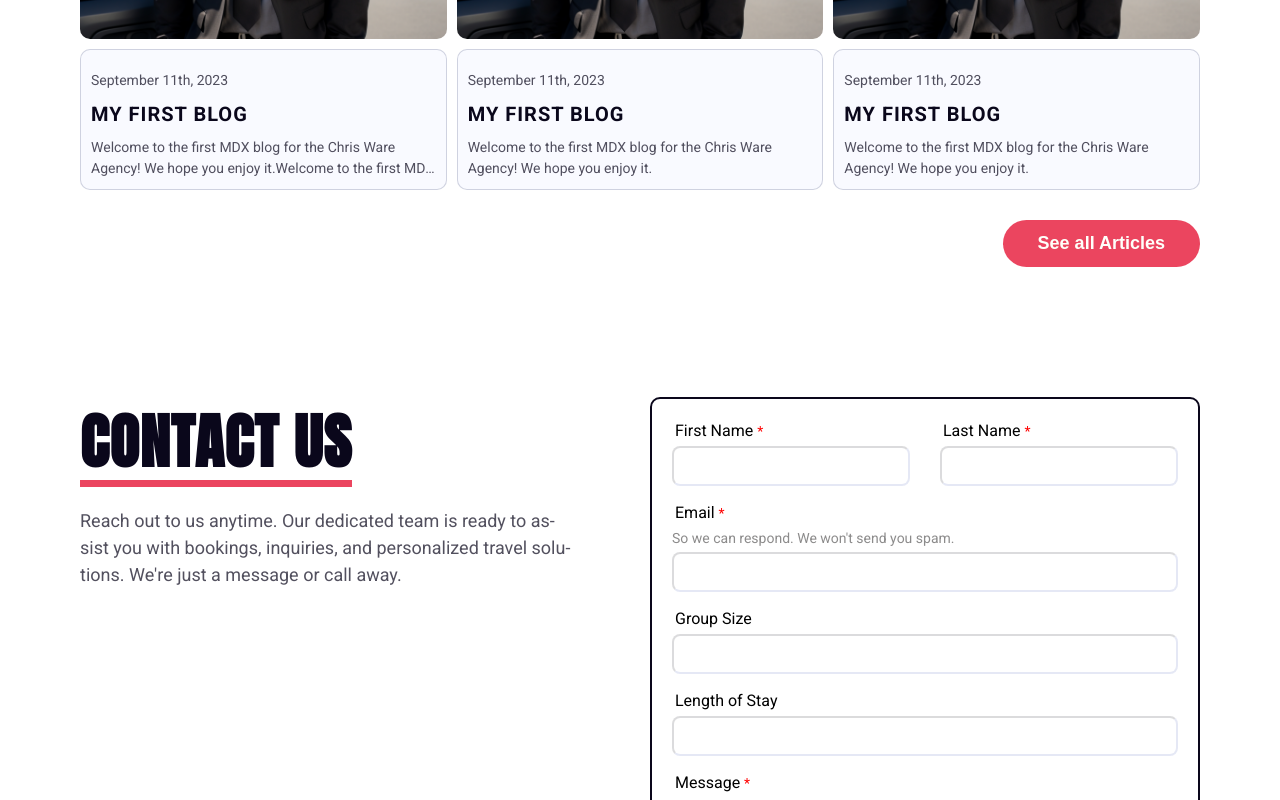
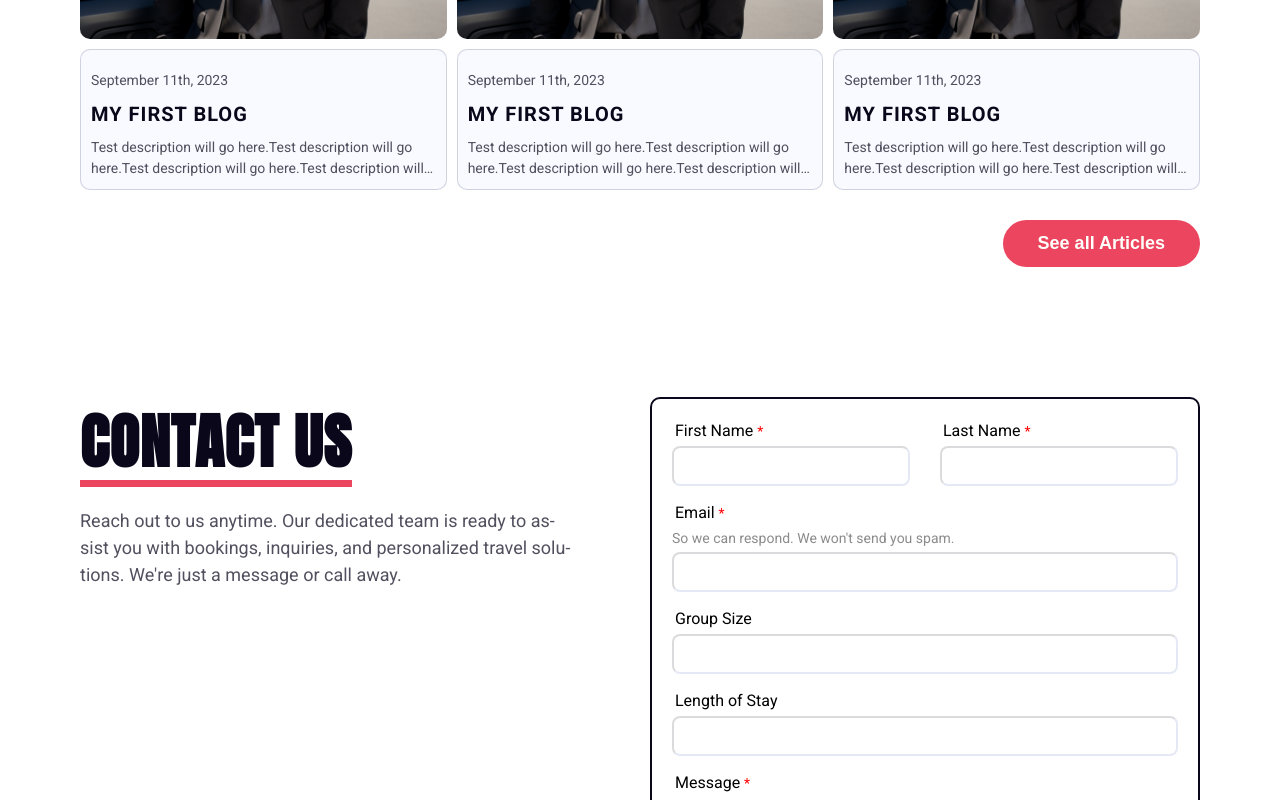
Before and after one commit to ChristianWare/Nier-Transport-Redesign, a Next.js app: page / in a window 1280 px wide. Shown: the part 8900-9700 px from the top of the page. Built offline with nearby package versions, Linux system fonts and the light colour scheme; no server answers.

Commit message:
Blog Description update

```diff
--- a/blogs/test.mdx
+++ b/blogs/test.mdx
@@ -1,7 +1,7 @@
 ---
 title: "My First Blog"
 date: "September 11th, 2023"
-description: "Welcome to the first MDX blog for the Chris Ware Agency! We hope you enjoy it.Welcome to the first MDX blog for the Chris Ware Agency! We hope you enjoy it.Welcome to the first MDX blog for the Chris Ware Agency! We hope you enjoy it."
+description: "Test description will go here.Test description will go here.Test description will go here.Test description will go here.Test description will go here.Test description will go here."
 thumbnaillUrl: "/images/img1.png"
 ---
 
--- a/blogs/test2.mdx
+++ b/blogs/test2.mdx
@@ -1,7 +1,7 @@
 ---
 title: "My First Blog"
 date: "September 11th, 2023"
-description: "Welcome to the first MDX blog for the Chris Ware Agency! We hope you enjoy it."
+description: "Test description will go here.Test description will go here.Test description will go here.Test description will go here.Test description will go here.Test description will go here."
 thumbnaillUrl: "/images/img1.png"
 ---
 
--- a/blogs/text3.mdx
+++ b/blogs/text3.mdx
@@ -1,7 +1,7 @@
 ---
 title: "My First Blog"
 date: "September 11th, 2023"
-description: "Welcome to the first MDX blog for the Chris Ware Agency! We hope you enjoy it."
+description: "Test description will go here.Test description will go here.Test description will go here.Test description will go here.Test description will go here.Test description will go here."
 thumbnaillUrl: "/images/img1.png"
 ---
 
--- a/src/app/components/Footer/Footer.tsx
+++ b/src/app/components/Footer/Footer.tsx
@@ -24,7 +24,7 @@ const Footer = () => {
     <footer className={styles.container}>
       <LayoutWrapper>
         <div className={styles.content}>
-          <div className={styles.logo}>
+          {/* <div className={styles.logo}>
             <Link href='/' className={styles.logo}>
               <Image
                 src={Logo}
@@ -34,7 +34,7 @@ const Footer = () => {
                 className={styles.officialLogo}
               />
             </Link>
-          </div>
+          </div> */}
           <div className={styles.top}></div>
           <div className={styles.middleDesktop}>
             {footer.map((f, index) => (
```
